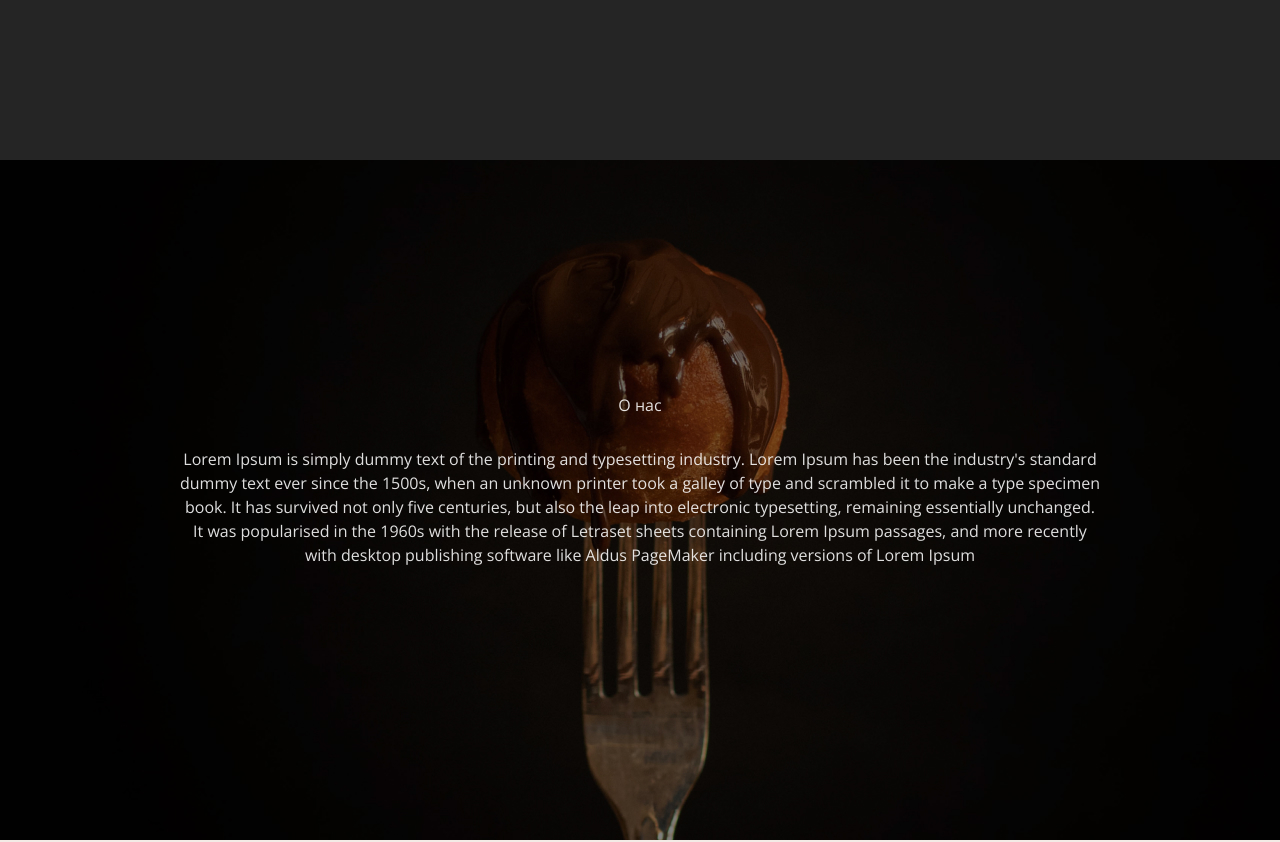
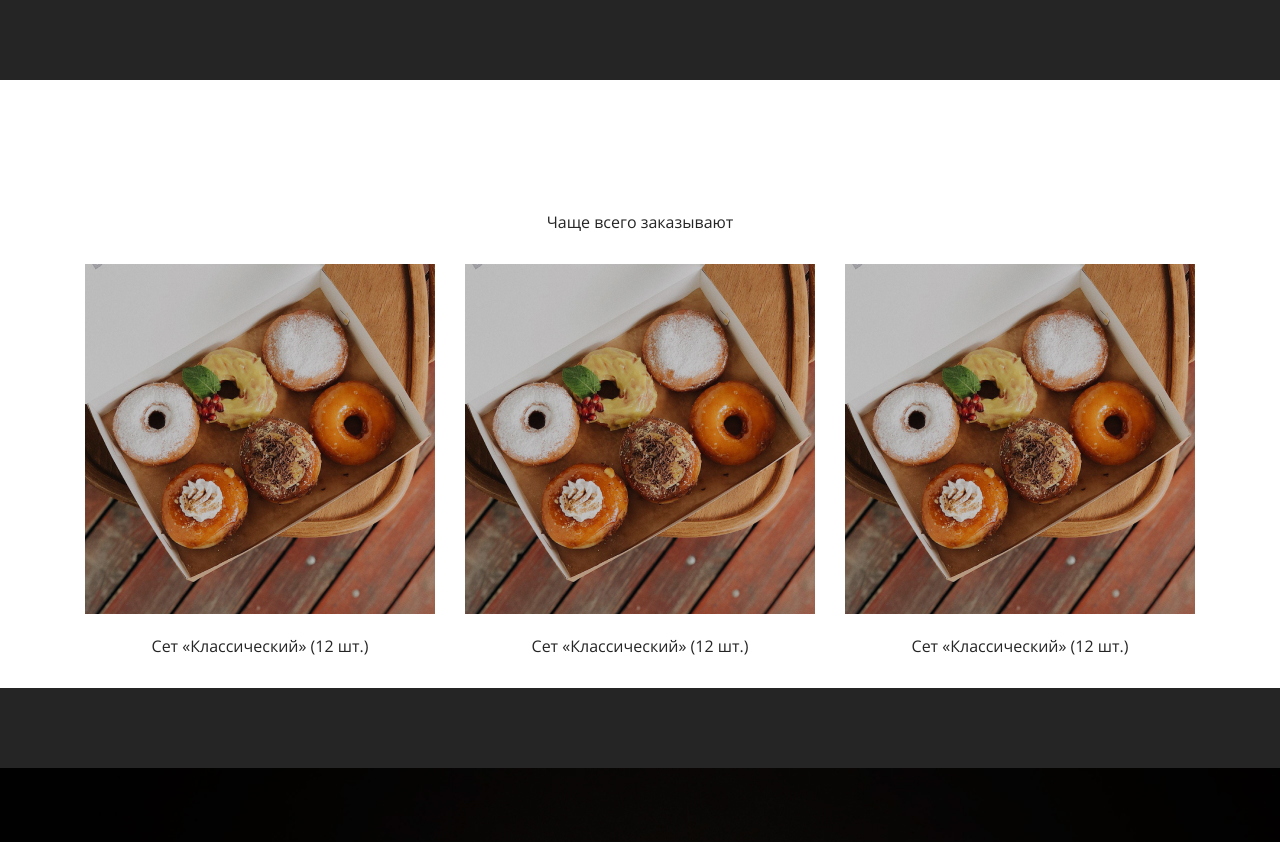
Before and after one commit to kerbasi/ponchik, a React (Vite) app: page / in a window 1280 px wide. Shown: the top 842 px of the page. Built offline with nearby package versions, Linux system fonts and the light colour scheme.

Commit message:
ofterOrdered

```diff
--- /dev/null
+++ b/src/Components/Menu/Card.jsx
@@ -0,0 +1,11 @@
+import './Card.sass'
+import photo from './temp.jpg'
+
+export const Card = () => {
+    return(
+        <div className="card">
+            <img src={photo} alt="" className="card__img" />
+            <h4 className="card__title">Сет «Классический»  (12 шт.)</h4>
+        </div>
+    )
+}
--- /dev/null
+++ b/src/Components/Menu/Card.sass
@@ -0,0 +1,4 @@
+.card__title
+    color: #252525
+    padding: 20px 0 30px
+    text-align: center
--- a/src/Components/OftenOrdered/OftenOrdered.jsx
+++ b/src/Components/OftenOrdered/OftenOrdered.jsx
@@ -1,5 +1,16 @@
-import './OftenOrdered.sass'
+import "./OftenOrdered.sass";
+import "../Menu/Card.jsx";
+import { Card } from "../Menu/Card.jsx";
 
 export const OftenOrdered = () => {
-
-}
+  return (
+    <section className="oftenOrdered">
+      <h2 className="oftenOrdered__title">Чаще всего заказывают</h2>
+      <div className="ofterOrdered__cards">
+        <Card />
+        <Card />
+        <Card />
+      </div>
+    </section>
+  );
+};
--- a/src/Components/OftenOrdered/OftenOrdered.sass
+++ b/src/Components/OftenOrdered/OftenOrdered.sass
@@ -0,0 +1,13 @@
+
+.oftenOrdered
+    background-color: white
+
+.oftenOrdered__title
+    padding: 130px 0 30px
+    color: #252525
+    text-align: center
+
+.ofterOrdered__cards
+    display: flex
+    justify-content: center
+    gap: 30px
```
Also changed, not shown: src/Components/Menu/temp.jpg (added).
